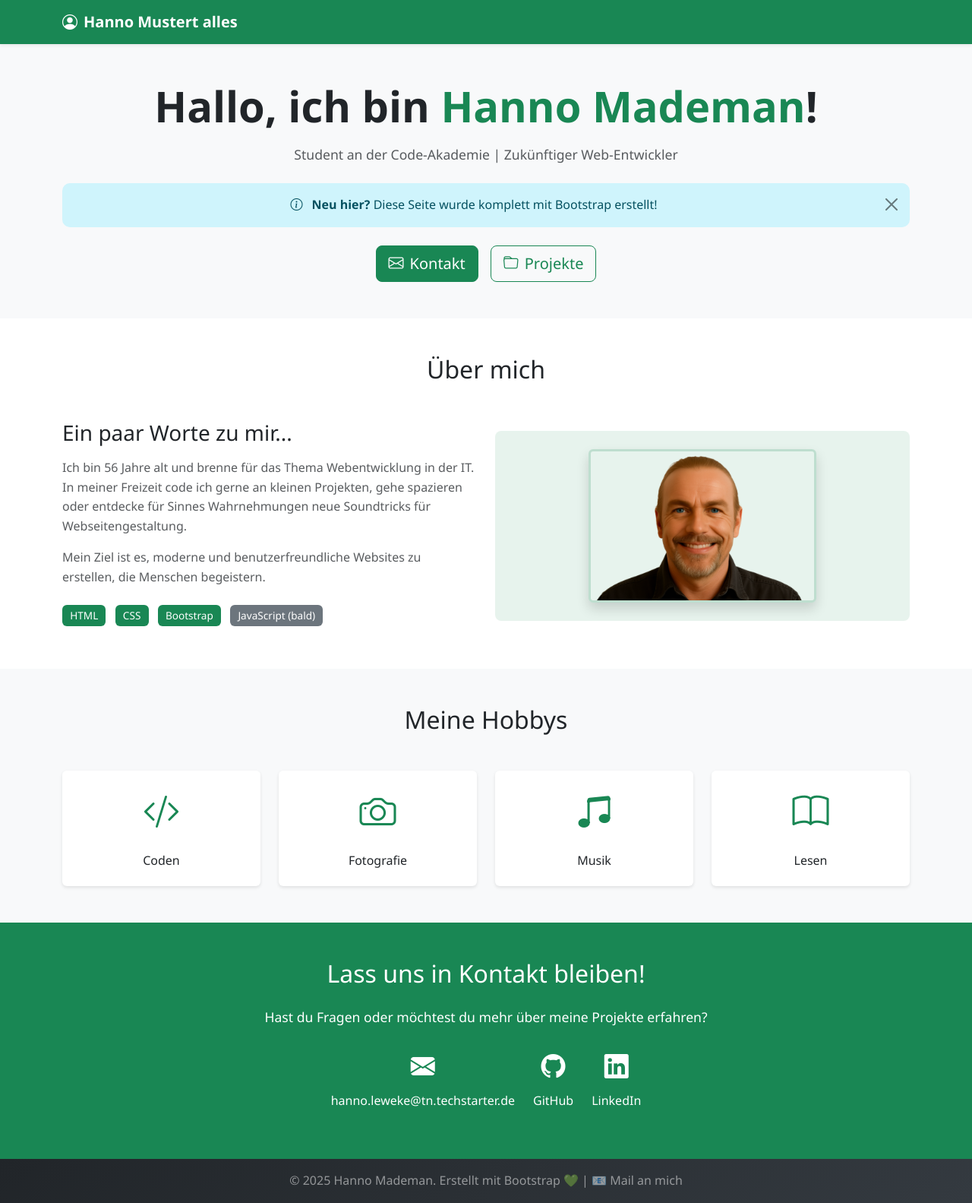
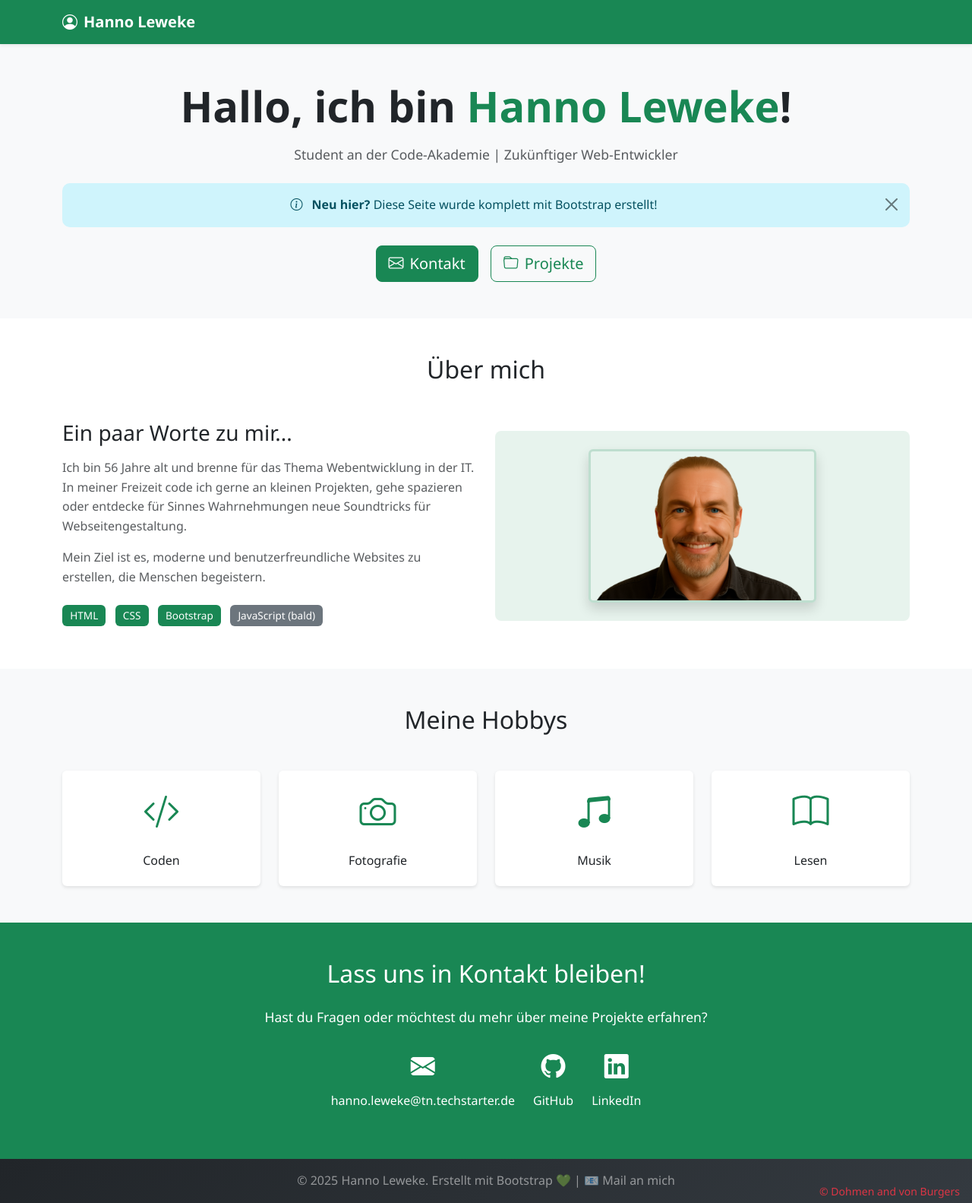
Before and after one commit to hanno2/hanno-seite, a plain HTML site: page index.html in a window 1280 px wide. Shown: the whole page at 76% size. Drawn offline with nearby package versions, Linux system fonts and the light colour scheme.

Commit message:
Update portfolio with full name and copyright notice - Ready for GitHub Pages

```diff
--- a/index.html
+++ b/index.html
@@ -1,9 +1,10 @@
+<!-- HTML-Code -->
 <!DOCTYPE html>
 <html lang="de">
 <head>
     <meta charset="UTF-8">
     <meta name="viewport" content="width=device-width, initial-scale=1.0">
-    <title>Hanno Madmax</title>
+    <title>Hanno Leweke von Burgers- Portfolio</title>
 
     <!-- Bootstrap CSS -->
     <link href="https://cdn.jsdelivr.net/npm/bootstrap@5.3.0/dist/css/bootstrap.min.css" rel="stylesheet">
@@ -20,7 +21,7 @@
     <nav class="navbar navbar-expand-lg navbar-dark bg-success sticky-top shadow-sm">
     <div class="container">
         <a class="navbar-brand" href="#">
-            <i class="bi bi-person-circle me-2"></i>Hanno Mustert alles
+            <i class="bi bi-person-circle me-2"></i>Hanno Leweke
         </a>
     </div>
     </nav>
@@ -29,7 +30,7 @@
     <section class="bg-light py-5">
         <div class="container text-center">
             <h1 class="display-4 fw-bold mb-3">
-                Hallo, ich bin <span class="text-success">Hanno Mademan</span>!
+                Hallo, ich bin <span class="text-success">Hanno Leweke</span>!
             </h1>
             <p class="lead text-muted mb-4">
                 Student an der Code-Akademie | Zukünftiger Web-Entwickler
@@ -75,7 +76,7 @@
                 <!-- Bild-Spalte mit deinem Bild -->
                 <div class="col-md-6 text-center">
                     <div class="bg-success bg-opacity-10 p-4 rounded-3">
-                        <img src="hanno3-fotor-20250620134136.png" alt="Profilbild von Hanno Mademan" class="img-fluid rounded shadow profile-image" style="max-width: 300px;">
+                        <img src="hanno3-fotor-20250620134136.png" alt="Profilbild von Hanno Leweke" class="img-fluid rounded shadow profile-image" style="max-width: 300px;">
                     </div>
                 </div>
             </div>
@@ -146,14 +147,17 @@
 </section>
 
     <!-- Footer -->
-    <footer class="bg-dark text-white-50 text-center py-3">
+    <footer class="bg-dark text-white-50 text-center py-3 position-relative">
     <div class="container">
         <p class="mb-0">
-            &copy; 2025 Hanno Mademan. Erstellt mit Bootstrap 💚 |
+            &copy; 2025 Hanno Leweke. Erstellt mit Bootstrap 💚 |
             <a href="mailto:hanno.leweke@tn.techstarter.de" class="text-white-50 text-decoration-none">
                 📧 Mail an mich
             </a>
         </p>
+        <span class="position-absolute end-0 bottom-0 text-danger small me-3 mb-1">
+            &copy; Dohmen and von Burgers
+        </span>
     </div>
     </footer>
 
```
Also changed, not shown: 1 other file.
